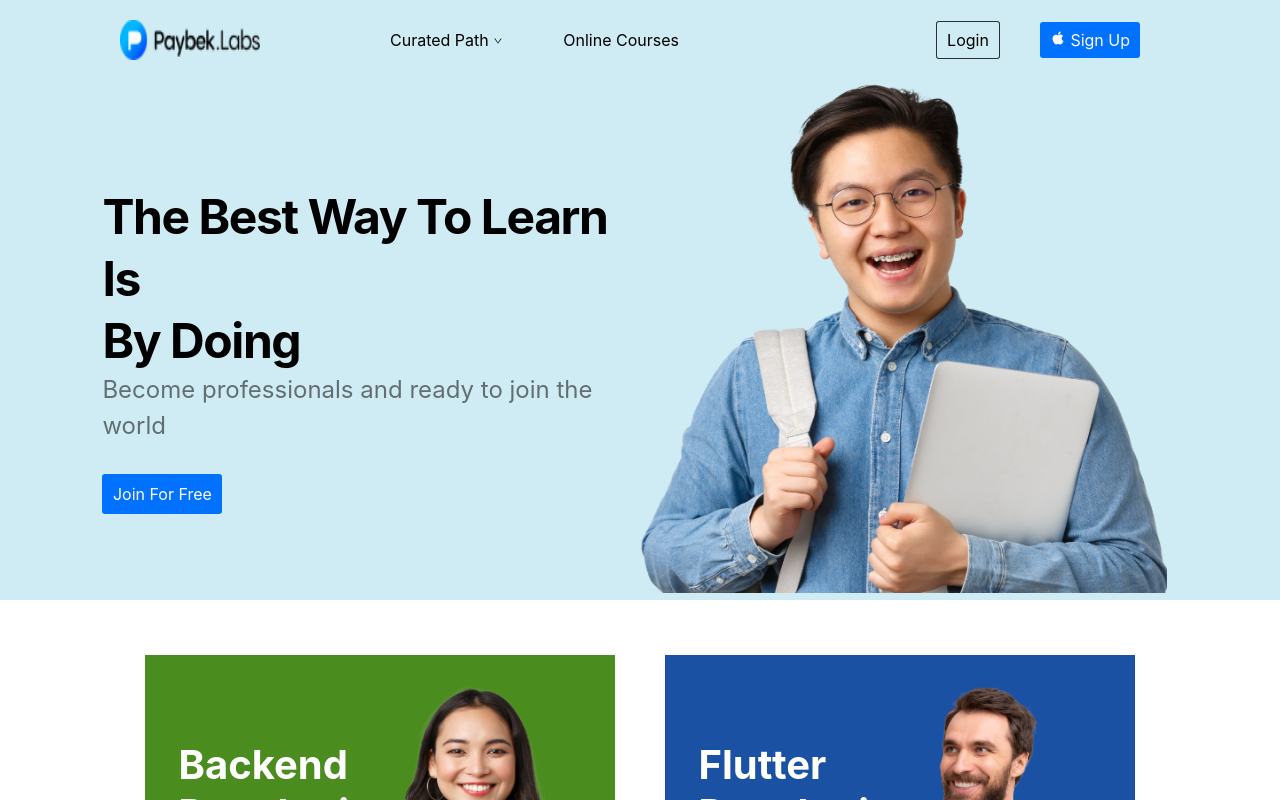
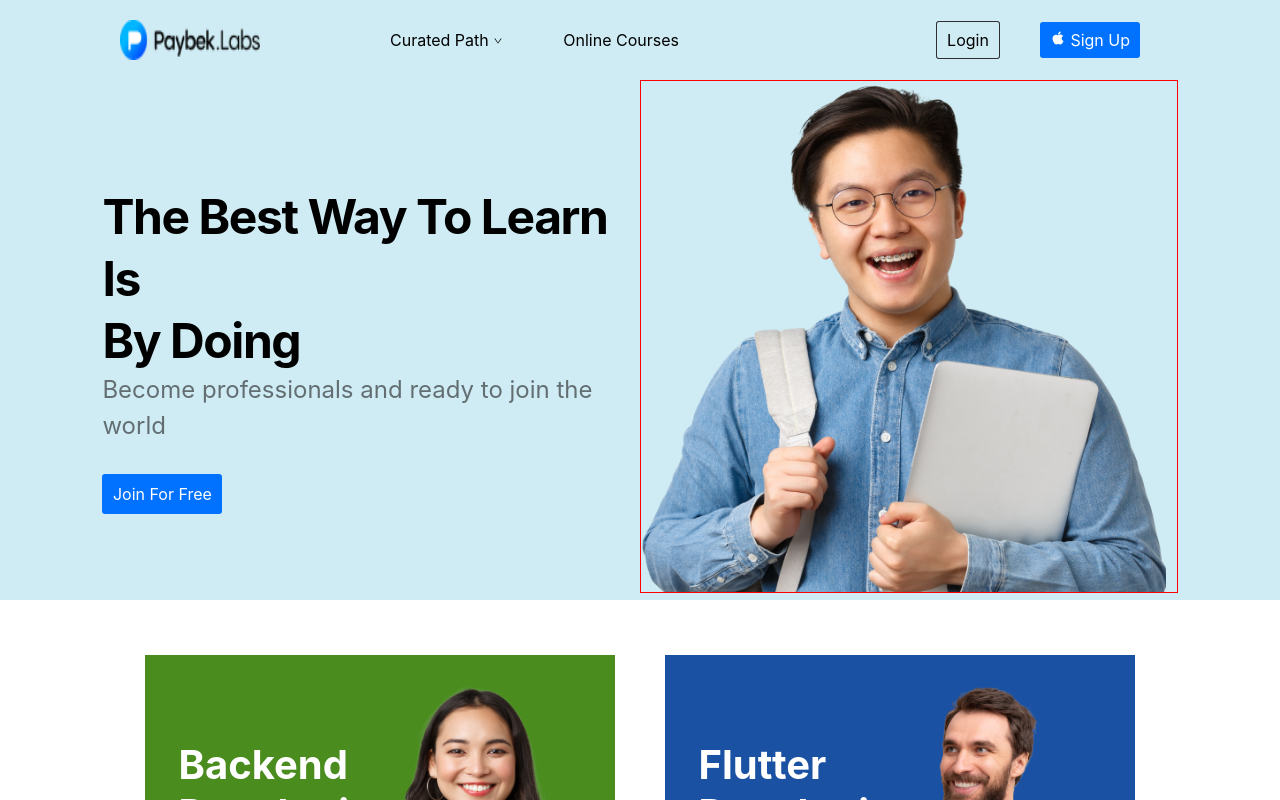
Before and after one commit to Abdullox0090/Paybek, a React (Create React App) app: page / in a window 1280 px wide. Shown: the top 800 px of the page. Built offline with nearby package versions, Linux system fonts and the light colour scheme; a web font is replaced by a local one.

Commit message:
Update header.module.scss

```diff
--- a/src/Header/header.module.scss
+++ b/src/Header/header.module.scss
@@ -158,7 +158,9 @@
 
     .photo {
       width: 42%;
-      height: 99.5%;
+      height: 95%;
+      position: relative;
+      border: 1px solid red;
 
       .resbtnJoin {
         display: none;
@@ -166,7 +168,9 @@
 
       img {
         width: 98%;
-        height: 95.5%;
+        height: 100%;
+        position: absolute;
+        bottom: 0;
       }
     }
   }
```
